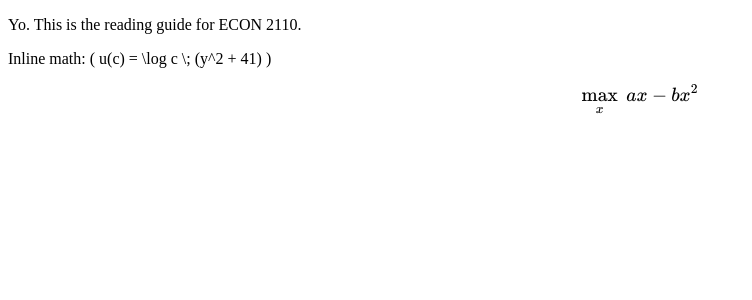
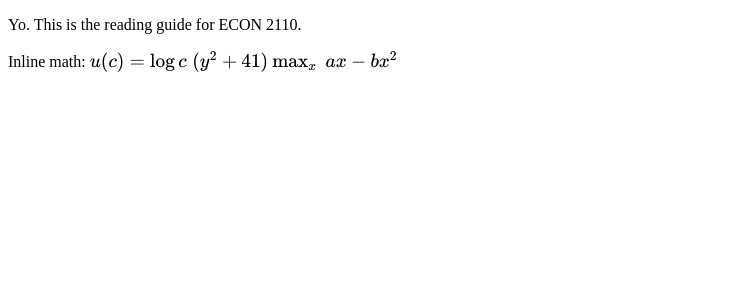
Before and after one commit to dmeburk/econ-2110-reading-guide, a Jekyll site: the page built from index.md, in a window 1280 px wide. Shown: the top 300 px of the page, without its empty margins (0-752 px from the left). Built offline with Jekyll 4.4.1, drawn with Linux system fonts in a browser that asks for light colours.

Commit message:
tweaking again...

```diff
--- a/index.md
+++ b/index.md
@@ -5,8 +5,7 @@ title: ECON 2110 Reading Guide
 
 Yo. This is the reading guide for ECON 2110.
 
-Inline math: \( u(c) = \log c \; (y^2 + 41) \)
-
+Inline math: \\( u(c) = \log c \; (y^2 + 41) \\)
 $$
 \max_x \; ax - bx^2
 $$
```
